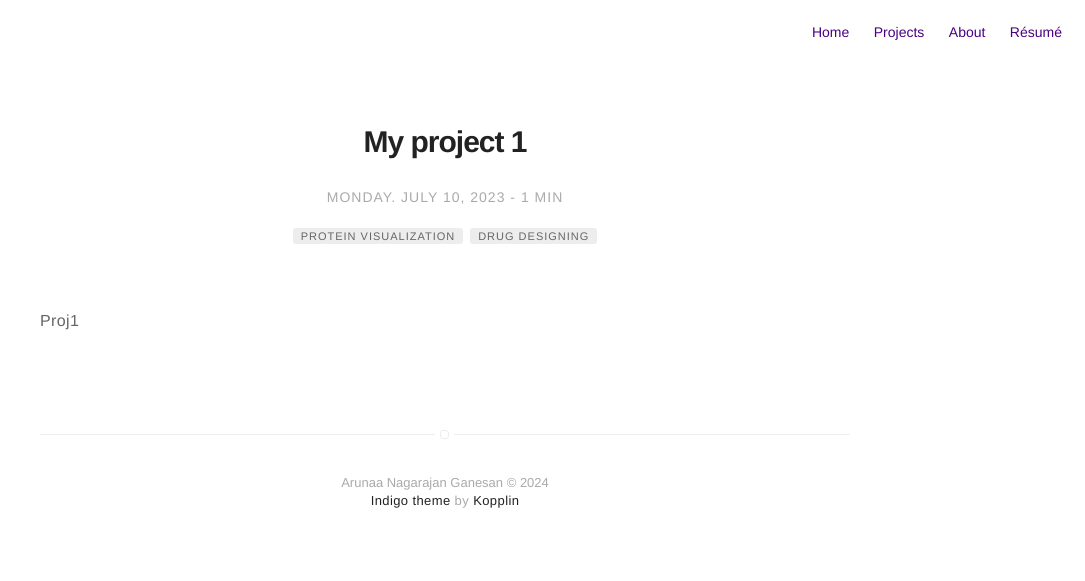
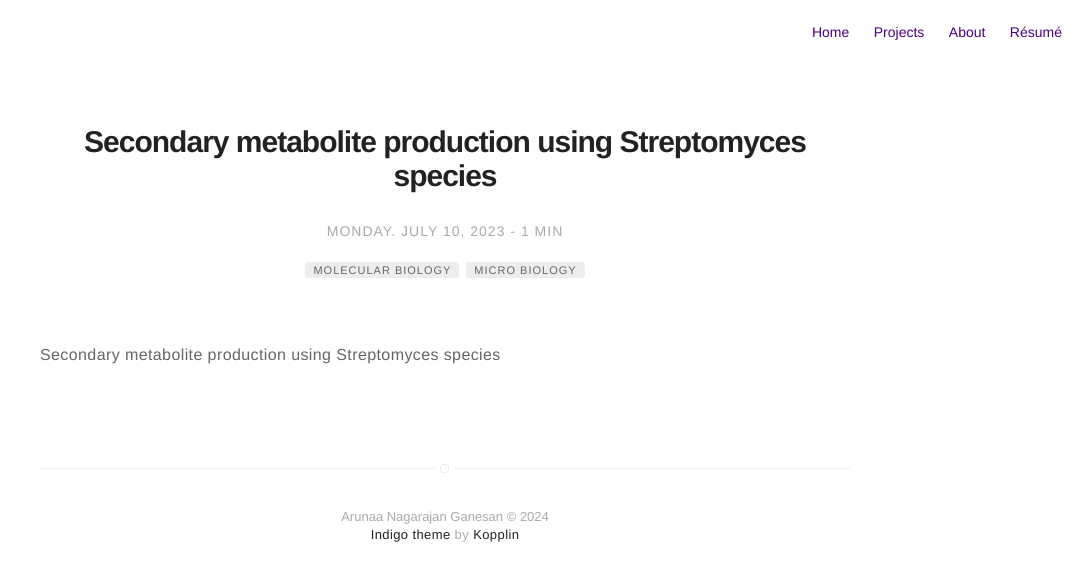
Before and after one commit to arunaang/arunaang.github.io, a Jekyll site: the page built from _posts/2023-09-24-Designing-Protein-Binder.markdown, in a window 1280 px wide. Shown: the top 581 px of the page, without its empty margins (195-1280 px from the left). Built offline with Jekyll 4.4.1, drawn with Linux system fonts in a browser that asks for light colours; nearby versions of some CDN libraries.

Commit message:
changes to post

```diff
--- a/_posts/2023-09-24-Designing-Protein-Binder.markdown
+++ b/_posts/2023-09-24-Designing-Protein-Binder.markdown
@@ -1,15 +1,16 @@
 ---
-title: "My project 1"
+# fields to edit: title, date, description, tag, body
+title: "Secondary metabolite production using Streptomyces species"
 layout: post
 date: 2023-07-10 22:10
 tag:
-- Protein Visualization
-- Drug Designing
-image: assets/images/final_binder.png
+- Molecular Biology
+- Micro Biology
+# image: assets/images/final_binder.png
 # headerImage: true
 projects: true
 hidden: true # don't count this post in blog pagination
-description: "Description of my work in designing a protein binder."
+description: "Description of my work in Secondary metabolite production using Streptomyces species"
 category: project
 author: arunaa
 externalLink: false
@@ -17,4 +18,4 @@ externalLink: false
 
 <!-- ![Protein Binder](/assets/images/final_binder.png) -->
 
-Proj1
+Secondary metabolite production using Streptomyces species
```
